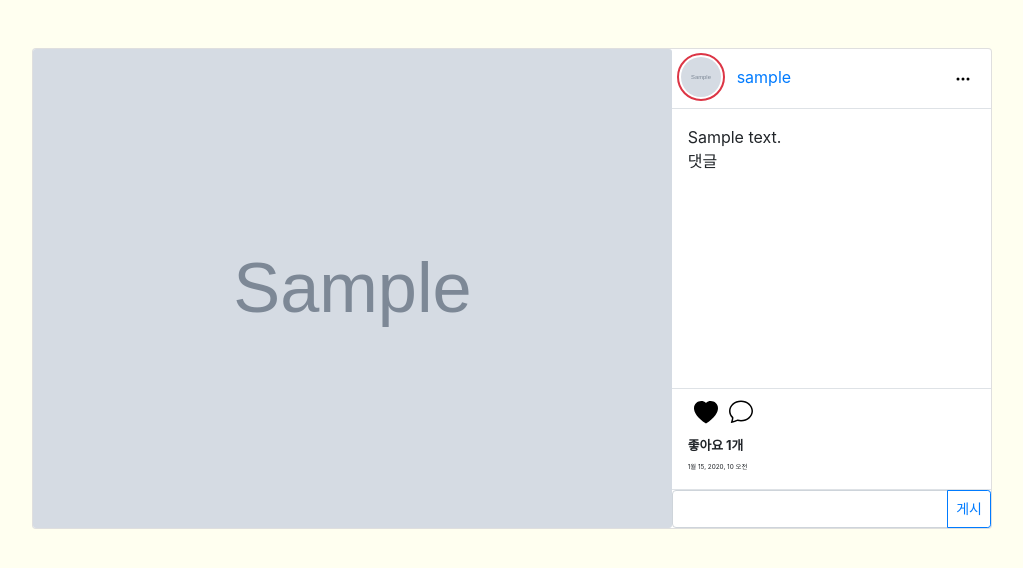
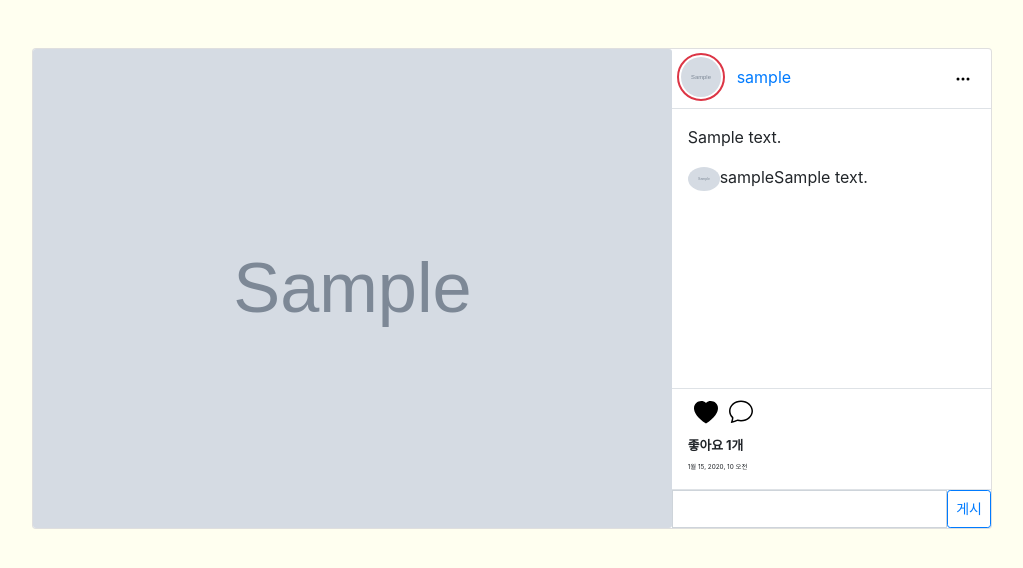
Before and after one commit to wealways/instagram_clone, a Django app: page /articles/1/ in a window 1280 px wide. Shown: the part 56-624 px from the top of the page, without its empty margins (128-1151 px from the left). Run offline with Django 3.2, Linux system fonts and the light colour scheme; tables that the repository leaves empty hold one stand-in row (values such as "Sample post"); grey boxes marked "Sample" are stand-in pictures; some libraries are stand-ins or nearby versions.

Commit message:
Add feature/create-comment

```diff
--- a/articles/forms.py
+++ b/articles/forms.py
@@ -28,8 +28,8 @@ class ArticleForm(forms.ModelForm):
 class CommentForm(forms.ModelForm):
 
     content = forms.CharField(
-        label = 'Content',
-        widget=forms.Textarea(
+        label = '',
+        widget=forms.TextInput(
             attrs={
                 'class':"my-content form-control",
             }
--- a/articles/templates/articles/detail.html
+++ b/articles/templates/articles/detail.html
@@ -1,5 +1,8 @@
 {% extends 'base.html' %}
 {% load static %}
+{% block css %}
+  <link rel="stylesheet" href="{% static 'css/articles_detail.css' %}">
+{% endblock css%}
 {% block content %}
 <div class="card m-5">
   <div class="row no-gutters">
@@ -26,12 +29,20 @@
         </div>
       </header>
       <div class="modal-body ">
-        <div class="modal-body-content">
+        <div class="modal-body-content mb-3">
           {{ article.content}}
         </div>
-        <div class="mb-2">
-          댓글
+
+        <div class="comment">
+          {% for comment in comments %}
+          <div class="comment-body">
+            <div class="comment-profile"><img src="{{comment.user.image.url}}" alt=""></div>
+            <div class="comment-username">{{comment.user}}</div>
+            <div class="comment-content">{{comment.content}}</div>
+          </div>
+          {% endfor %}
         </div>
+
       </div>
       <div>
         <div class="modal-footer pt-0">
@@ -64,12 +75,11 @@
           <div style="width:100%; font-size:0.4em;"> {{article.created_at}}</div>
         </div>
         <div class="border-top">
-          <div class="input-group">
-            <input type="text" class="form-control" aria-describedby="button-addon2">
-            <div class="input-group-append">
-              <button class="btn btn-outline-primary btn-sm" type="button" id="button-addon2">게시</button>
-            </div>
-          </div>
+          <form action="{% url 'articles:create_comment' article.pk %}" method="POST" class="input-group">
+            {% csrf_token %}
+            {{comment_form}}
+            <button class="btn btn-outline-primary btn-sm" type="button">게시</button>
+          </form>
         </div>
       </div>
     </div>
--- a/articles/urls.py
+++ b/articles/urls.py
@@ -12,4 +12,8 @@ urlpatterns = [
     path('<int:article_pk>/delete/',views.delete,name='delete'),
     # like
     path('<int:article_pk>/like/',views.like,name='like'),
+    # create comment
+    path('<int:article_pk>/comments/', views.create_comment, name='create_comment'),
+    # delete comment
+    # path('<int:article_pk>/comments/<int:comment_pk>/delete/', views.delete_comment, name='delete_comment'),
 ]
--- a/articles/views.py
+++ b/articles/views.py
@@ -1,6 +1,6 @@
 from django.shortcuts import render,redirect,get_object_or_404
-from .forms import ArticleForm
-from .models import Article
+from .forms import ArticleForm,CommentForm
+from .models import Article, Comment
 
 from django.contrib.auth.decorators import login_required
 from django.views.decorators.http import require_http_methods,require_POST,require_GET
@@ -34,8 +34,12 @@ def create(request):
 
 def detail(request,article_pk):
     article = get_object_or_404(Article,pk=article_pk)
+    comments = article.comment_set.all()
+    comment_form = CommentForm()
     context={
         'article':article,
+        'comment_form': comment_form,
+        'comments': comments,
     }
     return render(request,'articles/detail.html',context)
 
@@ -97,3 +101,33 @@ def like(request,article_pk):
         }
         return JsonResponse(data)
     return redirect('accounts:login')
+
+
+# create_comment
+@require_POST
+def create_comment(request, article_pk):
+    article = get_object_or_404(Article, pk=article_pk)
+    comment_form = CommentForm(request.POST)
+    if comment_form.is_valid():
+        comment = comment_form.save(commit=False)
+        comment.article = article
+        comment.user = request.user
+        comment.save()
+        print('hi')
+        return redirect('articles:detail', article.pk)
+    context = {
+        'comment_form': comment_form,
+        'article': article,
+        'comments': article.comment_set.all(),
+    }
+    return render(request, 'articles/detail.html', context)
+
+
+# delete_comment
+@require_POST
+def delete_comment(request,article_pk,comment_pk):
+    if request.user.is_authenticated:
+        comment = get_object_or_404(Comment, pk=comment_pk)
+        if request.user == comment.user:
+            comment.delete()
+    return redirect('articles:detail', article_pk)
--- /dev/null
+++ b/insta/static/css/articles_detail.css
@@ -0,0 +1,12 @@
+.comment {
+  display: flex;
+  flex-direction: row;
+}
+.comment-body {
+  display: flex;
+  flex-direction: row;
+}
+.comment .comment-profile img{
+  border-radius: 50%;
+  width:2rem;
+}
```
